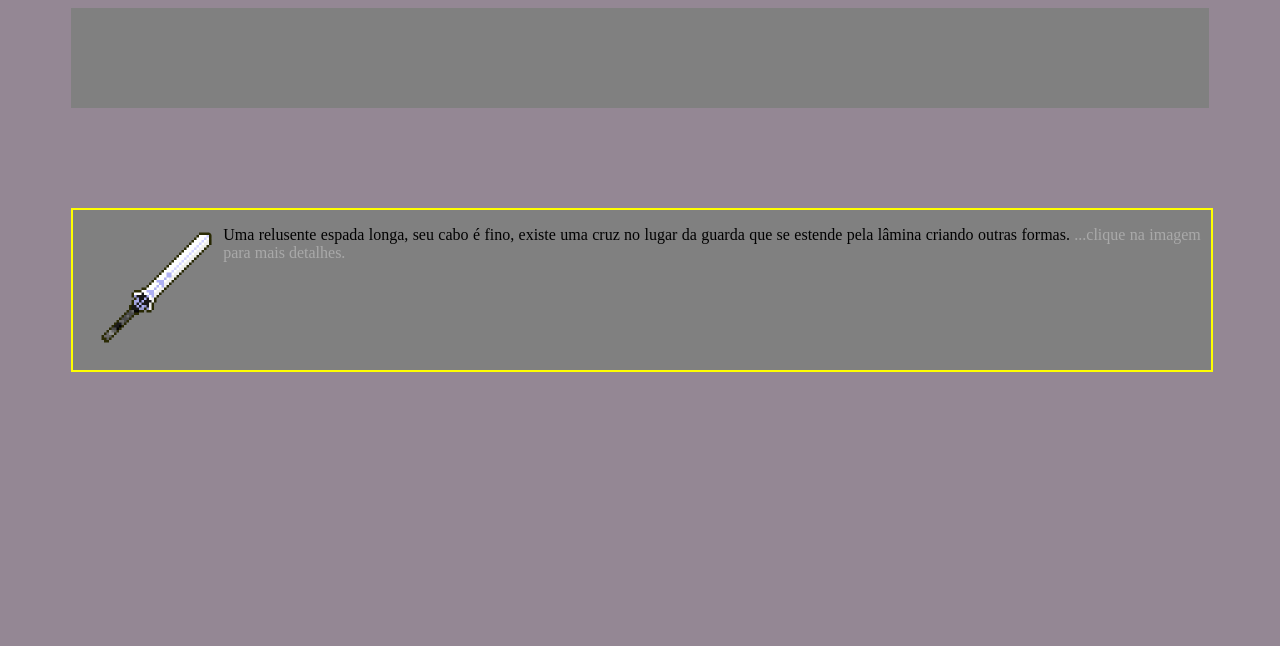
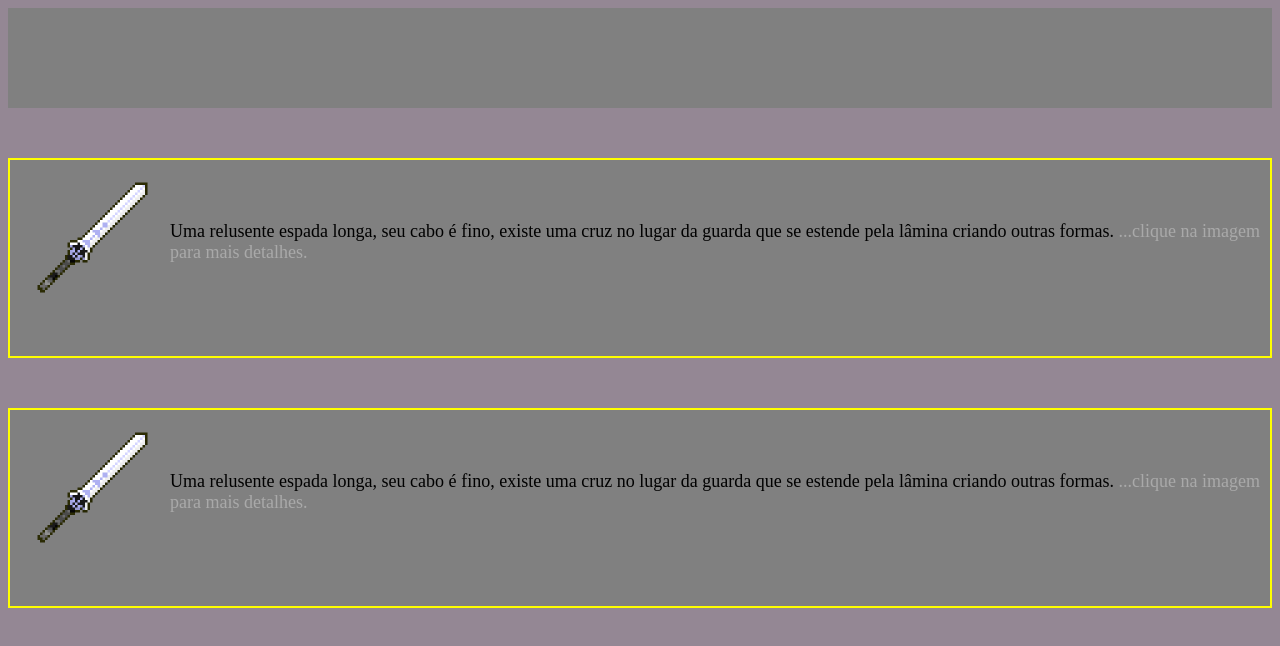
Before and after one commit to katchau27/items-de-rpg, a plain HTML site: page index.html in a window 1280 px wide. Drawn offline with Linux system fonts and the light colour scheme.

Commit message:
upgrade in code

```diff
--- a/index.html
+++ b/index.html
@@ -13,11 +13,17 @@
     </div>
 
     <main class="container">
-       <a href="sanctum.html"><img src="images/sanctum sword.png" alt="sanctum sword" height="160px"></a>
+       <a href="sanctum.html"><img src="images/sanctum sword.png" alt="sanctum sword" height="160px"=></a>
 
         <p class="span">Uma relusente espada longa, seu cabo é fino, existe uma cruz no lugar da guarda que se estende pela lâmina criando outras formas. <span class="details">...clique na imagem para mais detalhes.</span> <p>
 
     </main>
+    <main class="container">
+        <a href="sanctum.html"><img src="images/sanctum sword.png" alt="sanctum sword" height="160px"=></a>
+
+         <p class="span">Uma relusente espada longa, seu cabo é fino, existe uma cruz no lugar da guarda que se estende pela lâmina criando outras formas. <span class="details">...clique na imagem para mais detalhes.</span> <p>
+
+     </main>
 
 
 
--- a/stilo.css
+++ b/stilo.css
@@ -2,33 +2,30 @@ body{
     background-color: rgb(148, 135, 148);
 }
 .container{
+    display: grid;
+    grid-template-columns: auto;
+    grid-template-rows: auto auto auto;
     background-color:gray ;
+    justify-items: center;
+    align-items: center;
+    justify-content: center;
+    align-content: center;
     border-radius: 20px;
-    height: 900px;
-    margin-top: 150px;
-    width:500px;
-    margin-left: calc(50% - 250px);
-    position:relative
+    padding: 10px;
 }
 .title{
-    position: relative;
-    left:calc(50% - 100px);
     font-size: 30px;
-    top:-30px
+
 }
 
 .content{
-   position: absolute;
     background-color:darkgray ;
     width:400px;
     height: 400px;
-    top:20px;
-    margin-left: calc(50% - 200px);
     border-radius: 20px;
-
-
 }
 .text{
+    text-align: justify;
     color:lightyellow ;
     font-size: 20px;
 }
--- a/style.css
+++ b/style.css
@@ -3,32 +3,24 @@ body{
 }
 #header{
     background-color: gray;
-    width:90%;
+    display:grid;
     height: 100px;
-    margin-left: calc(50% - 45%);
+
 }
 .container{
-    position: relative;
+   display:grid;
+   grid-template-columns: auto auto;
+   grid-template-rows: auto;
     background-color: gray;
-    width:90%;
-    margin-left: calc(50% - 45%);
-    margin-top: 100px;
-    height: 160px;
+    justify-items: center;
+    align-items: center;
+    justify-content: space-around;
+    margin-top: 50px;
     border:2px solid yellow;
-}
-img{
-    display:inline-block;
-    position:absolute;
-    bottom:0px;
-    left: 1px;
-
-    border-radius: 100px;
+    padding-right:10px;
 }
 .span{
-    position: absolute;
-    font-size: 100%;
-    left: 150px;
-    right:10px;
+    font-size: 18px;
     text-align:justify;
 
 }
```
Also changed, not shown: sanctum.html (+20 -5 lines).
